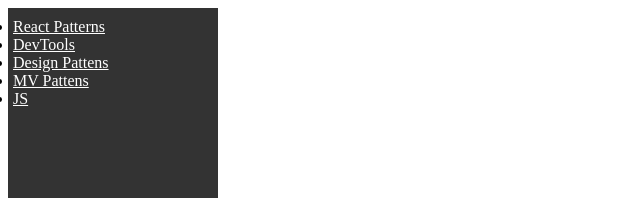
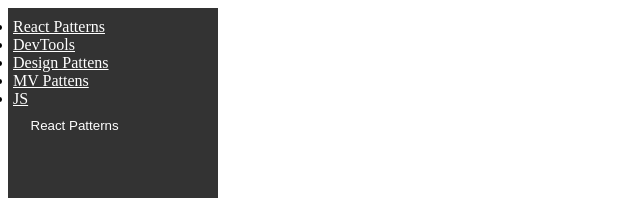
Before and after one commit to sergeypoddubnii/js-tricks, a React (Create React App) app: page / in a window 1280 px wide. Shown: the top 198 px of the page, without its empty margins (0-640 px from the left). Built offline with nearby package versions, Linux system fonts and the light colour scheme.

Commit message:
sub menu fix

```diff
--- a/src/Components/Navigation/NavigationLink/styles.scss
+++ b/src/Components/Navigation/NavigationLink/styles.scss
@@ -3,11 +3,12 @@
 .item {
 	width: 100%;
 
-	&:hover{
+	&:hover {
 		color: black;
 	}
 }
 
 .link {
+	border-radius: 3px;
 	color: white;
 }
--- a/src/Components/Navigation/index.tsx
+++ b/src/Components/Navigation/index.tsx
@@ -1,16 +1,26 @@
 import React from 'react';
-import MenuLink from './NavigationLink';
+import NavigationLink from './NavigationLink';
 import './styles.scss';
+import SubMenu from '../SubMenu';
 
 const Navigation = () => {
+	const reactPatterns = [{
+		route: '/',
+		name: 'Switch Event'
+	}];
+
 	return (
 		<nav>
 			<ul className='nav'>
-				<MenuLink text='React Patterns' to={'/'}/>
-				<MenuLink text='DevTools' to={'/'}/>
-				<MenuLink text='Design Pattens' to={'/'}/>
-				<MenuLink text='MV Pattens' to={'/'}/>
-				<MenuLink text='JS' to={'/'}/>
+				<NavigationLink text='React Patterns' to={'/'}/>
+				<NavigationLink text='DevTools' to={'/'}/>
+				<NavigationLink text='Design Pattens' to={'/'}/>
+				<NavigationLink text='MV Pattens' to={'/'}/>
+				<NavigationLink text='JS' to={'/'}/>
+				<SubMenu
+					title='React Patterns'
+					subList={reactPatterns}
+				/>
 			</ul>
 		</nav>
 	);
--- a/src/Components/SubMenu/index.tsx
+++ b/src/Components/SubMenu/index.tsx
@@ -1,5 +1,6 @@
 import React, {FC, useState} from 'react';
 import NavigationLink from '../Navigation/NavigationLink';
+import './styles.scss';
 
 interface ISubListItem {
 	route: string;
@@ -8,7 +9,6 @@ interface ISubListItem {
 
 interface IProps {
 	title: string;
-	onClick: () => void;
 	subList: ISubListItem[];
 }
 
@@ -21,16 +21,28 @@ const SubMenu: FC<IProps> = ({title, subList}:IProps) => {
 
 	const list = subList.map((item:ISubListItem) => <NavigationLink key={item.name} text={item.name} to={item.route}/>);
 
+	const classFactory = ():string => {
+		switch (true) {
+		case isOpen:
+			return 'subMenu__button subMenu__active';
+		case !isOpen:
+			return 'subMenu__button';
+		default:
+			return 'subMenu__button';
+		}
+	};
+
 	return (
-		<>
+		<div className='subMenu'>
 			<button
 				type='button'
+				className={classFactory()}
 				onClick={handleToggleOpen}
 			>
 				{title}
 			</button>
 			{isOpen && list}
-		</>
+		</div>
 	);
 };
 
--- /dev/null
+++ b/src/Components/SubMenu/styles.scss
@@ -0,0 +1,27 @@
+@import 'src/assets/variables';
+
+.subMenu__button {
+	background-color: transparent;
+	color: white;
+	border: none;
+	width: 100%;
+	text-align: left;
+	padding: 10px 15px;
+	border-radius: 3px;
+
+	&:hover{
+		background-color: white;
+		color: $dark-grey;
+	}
+}
+
+.subMenu {
+	width: 100%;
+	margin-left: 5px;
+
+	&__active {
+		background-color: white;
+		color: $dark-grey;
+	}
+
+}
```
